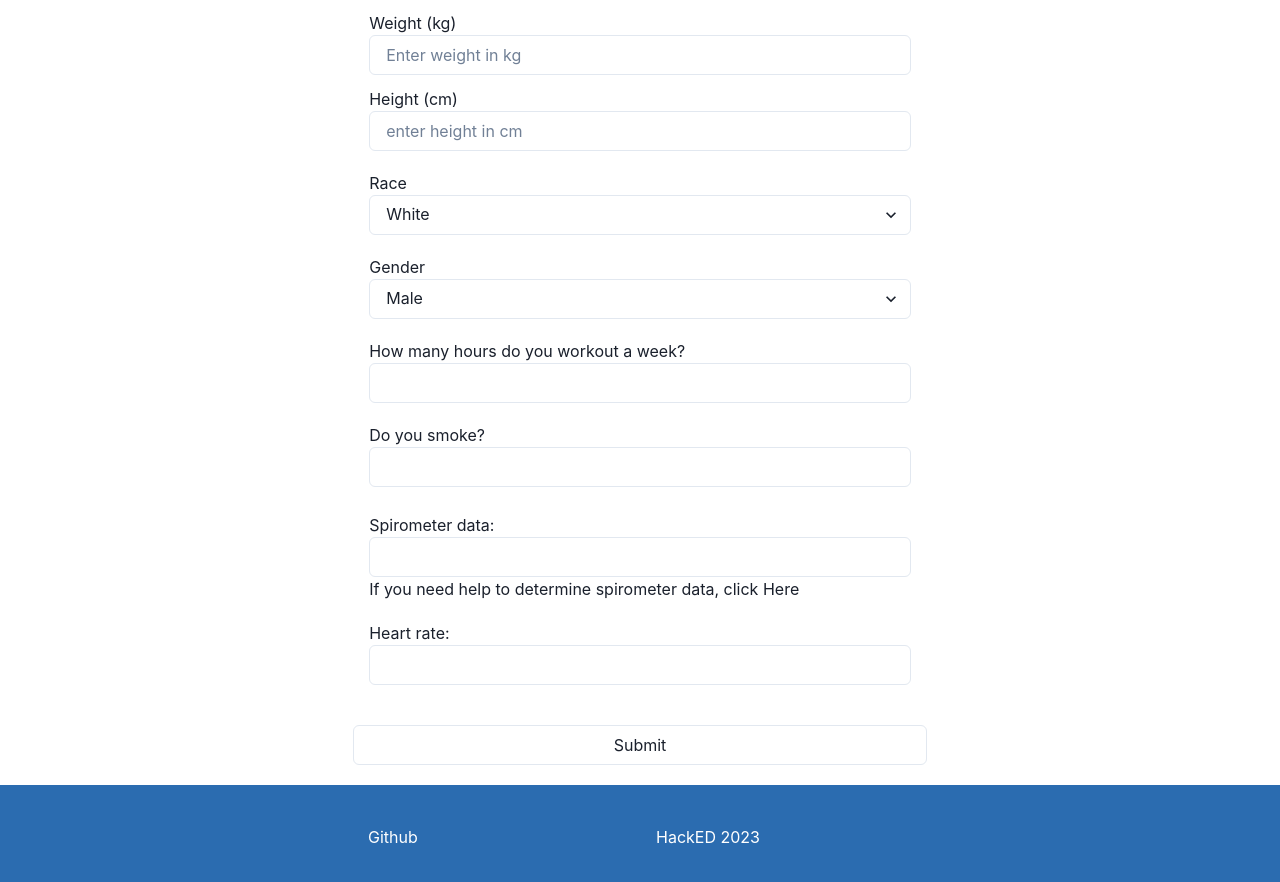
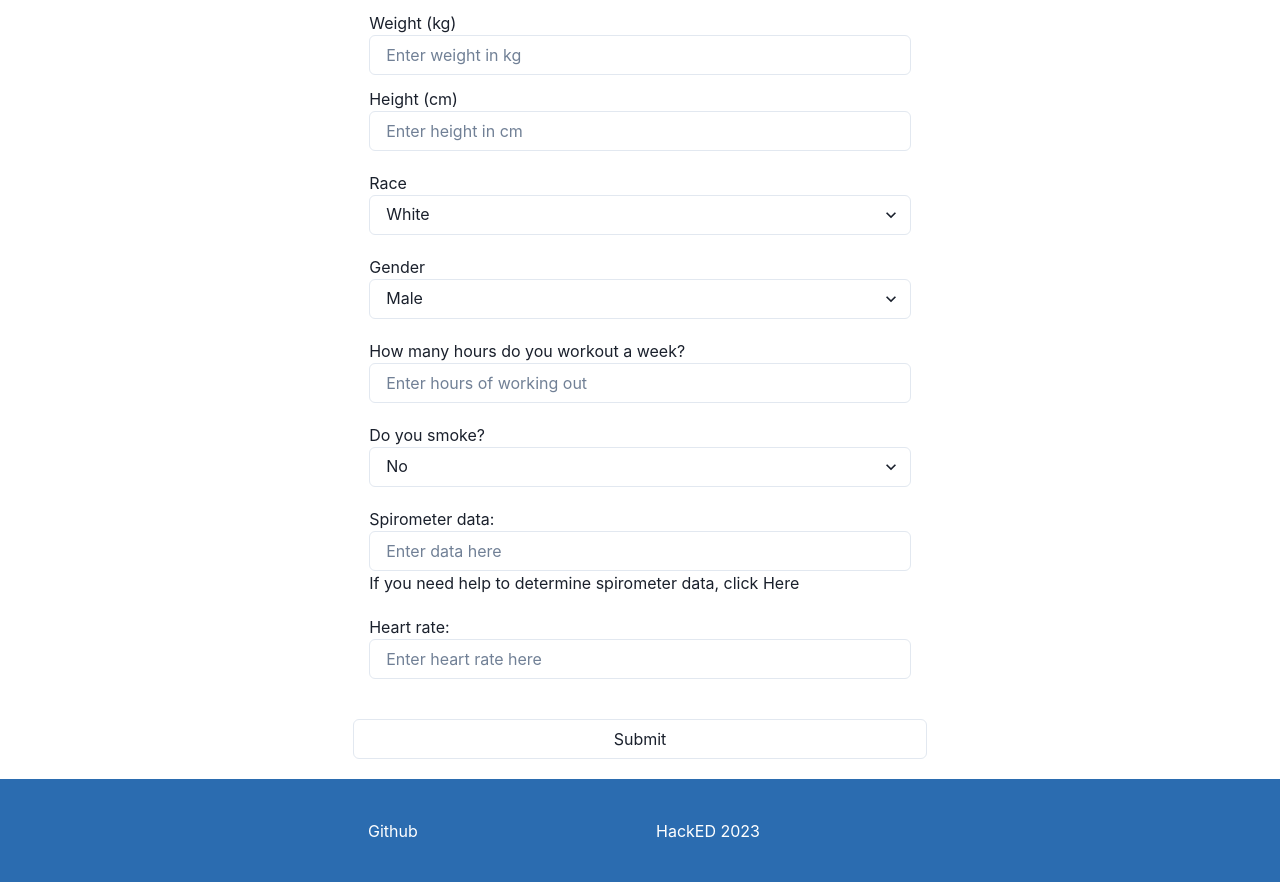
Before and after one commit to NateLapak/HealthHackED, a React (Create React App) app in the folder frontend/: page / in a window 1280 px wide. Shown: the part 354-1236 px from the top of the page. Built offline with nearby package versions, Linux system fonts and the light colour scheme; no server answers.

Commit message:
Front-end

```diff
--- a/frontend/src/Components/Homepage/Home.jsx
+++ b/frontend/src/Components/Homepage/Home.jsx
@@ -30,7 +30,7 @@ const Home = () => {
                 </Text>
 
                 <Text m={2} fontSize={[10, 15, 20, 25]} textAlign="center">Please enter some basic info that will be accessed</Text>
-                <form>
+                <form method='POST' action='/handle_data'>
                     <Container my={3}>
                         <label>Age</label>
                         <br />
@@ -48,7 +48,7 @@ const Home = () => {
                     <Container my={3}>
                         <label>Height (cm)</label>
                         <br />
-                        <Input type="number" name="Height" min="10" max="300" step="0.01" placeholder="enter height in cm"></Input>
+                        <Input type="number" name="Height" min="10" max="300" step="0.01" placeholder="Enter height in cm"></Input>
                         <br />
                     </Container>
 
@@ -76,26 +76,29 @@ const Home = () => {
                     <Container my={5}>
                         <label>How many hours do you workout a week?</label>
                         <br />
-                        <Input type="number" name="Hours" min="0" max="24"></Input>
+                        <Input type="number" name="Hours" min="0" max="24" placeholder='Enter hours of working out'></Input>
                     </Container>
 
 
                     <Container my={5}>
                         <label>Do you smoke?</label>
                         <br />
-                        <Input type="checkbox"></Input>
+                        <Select name="smoke">
+                            <option value="No">No</option>
+                            <option value="Yes">Yes</option>
+                        </Select>
                     </Container>
 
                     <Container my={5}>
                         <label>Spirometer data:</label>
                         <br/>
-                        <Input type="number"></Input>
+                        <Input type="number" placeholder='Enter data here'></Input>
                         <p>If you need help to determine spirometer data, click <a href="https://www.healthline.com/health/spirometry#procedure">Here</a></p>
                     </Container>
 
                     <Container my={5}>
                         <label>Heart rate:</label>
-                        <Input type="number" name="Heart-rate" min="1" max="150"></Input>
+                        <Input placeHolder="Enter heart rate here" type="number" name="Heart-rate" min="1" max="150"></Input>
                         <br/>
                     </Container>
 
--- a/frontend/src/Components/Navbar.jsx
+++ b/frontend/src/Components/Navbar.jsx
@@ -42,14 +42,6 @@ const Navbar = () => {
                 <Box pb={4} display={{ md: 'none' }}>
                     <Stack as={'nav'} spacing={4}>
 
-                        <Link color="white"  to="/register" px={2} py={1} rounded={'md'} _hover={{ textDecoration: 'none', bg: "gray.200"}}>
-                            Register
-                        </Link>
-
-                        <Link color="white" to="/login" px={2} py={1} rounded={'md'} _hover={{ textDecoration: 'none', bg: "gray.200"}}>
-                            Login
-                        </Link>
-
                     </Stack>
                 </Box>
             ) : null}
```
Also changed, not shown: 1 other file (tests, documents, lock files or other folders).
